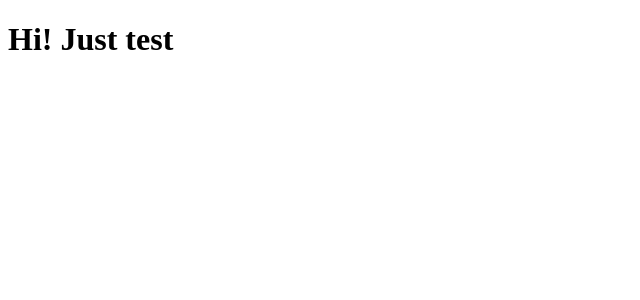
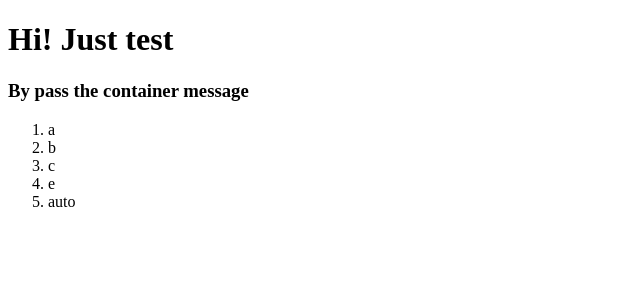
Before and after one commit to fanneiOZ/drone-simulator-ui, an Angular app: page / in a window 1280 px wide. Shown: the top 300 px of the page, without its empty margins (0-640 px from the left). Built offline with nearby package versions, Linux system fonts and the light colour scheme.

Commit message:
Dummy lesson of property binding

```diff
--- a/src/app/app.component.ts
+++ b/src/app/app.component.ts
@@ -1,4 +1,4 @@
-import { Component, Input, Inject } from '@angular/core'
+import { Component } from '@angular/core'
 
 @Component({
     selector: 'app',
@@ -6,4 +6,12 @@ import { Component, Input, Inject } from '@angular/core'
 })
 export class AppComponent {
     name: string = 'Just test'
+    appMessage: string = 'By pass the container message'
+    list: string[] = ['a','b','c','e']
+
+    constructor() {
+      setInterval(() => {
+        this.list.push('auto')
+      }, 5000)
+    }
 }
--- a/src/app/app.module.ts
+++ b/src/app/app.module.ts
@@ -1,11 +1,12 @@
 import { BrowserModule } from '@angular/platform-browser'
 import { NgModule } from '@angular/core'
 import { AppComponent } from './app.component'
+import { PanelComponent } from 'libs/panel/panel.component'
 
 @NgModule({
     imports: [BrowserModule],
     exports: [AppComponent],
-    declarations: [AppComponent],
+    declarations: [AppComponent, PanelComponent],
     providers: [AppComponent],
     bootstrap: [AppComponent],
 })
--- a/src/app/template/app.template.html
+++ b/src/app/template/app.template.html
@@ -1 +1,2 @@
 <h1>Hi! {{name}}</h1>
+<panel [title]="appMessage" [toDoList]="list"></panel>
--- /dev/null
+++ b/src/libs/panel/panel.component.ts
@@ -0,0 +1,21 @@
+import { Component, Input } from '@angular/core'
+
+@Component({
+    selector: 'panel',
+    templateUrl: './template/panel.template.html'
+})
+export class PanelComponent {
+    private _title: string;
+    @Input() toDoList: string[] = []
+    @Input()
+    set title(value: string) {
+        this._title = value
+    }
+    get title(): string {
+        return this._title
+    }
+
+    constructor() {
+        this._title = ''
+    }
+}
--- /dev/null
+++ b/src/libs/panel/template/panel.template.html
@@ -0,0 +1,4 @@
+<h3>{{title}}</h3>
+<ol>
+    <li *ngFor="let item of toDoList">{{item}}</li>
+</ol>
```
